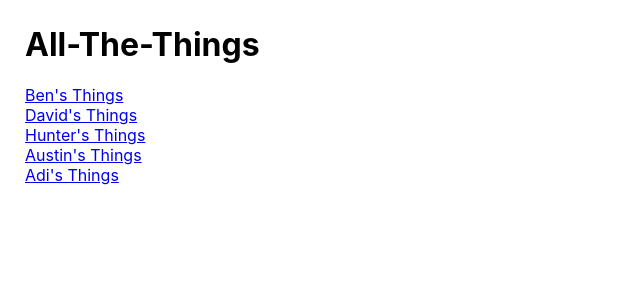
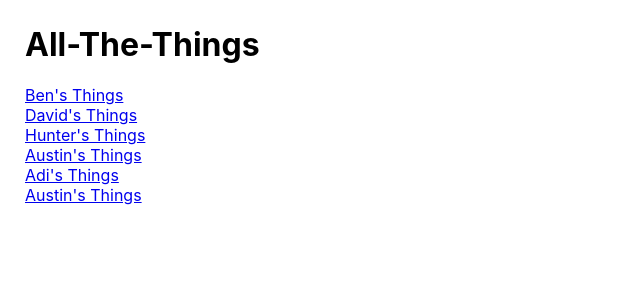
Before and after one commit to techbyadi/all-the-things, a React (Vite) app: page / in a window 1280 px wide. Shown: the top 300 px of the page, without its empty margins (0-640 px from the left). Built offline with nearby package versions, Linux system fonts and the light colour scheme.

Commit message:
add austin things link

```diff
--- a/src/pages/Landing/Landing.jsx
+++ b/src/pages/Landing/Landing.jsx
@@ -10,6 +10,7 @@ const Landing = () => {
       <Link to="/the-silly-things">Hunter's Things</Link><br/>
       <Link to="/the-thrilling-things">Austin's Things</Link><br/>
       <Link to="/adis-things">Adi's Things</Link><br/>
+      <Link to="/austins-things">Austin's Things</Link><br/>
     </>
   )
 }
```
